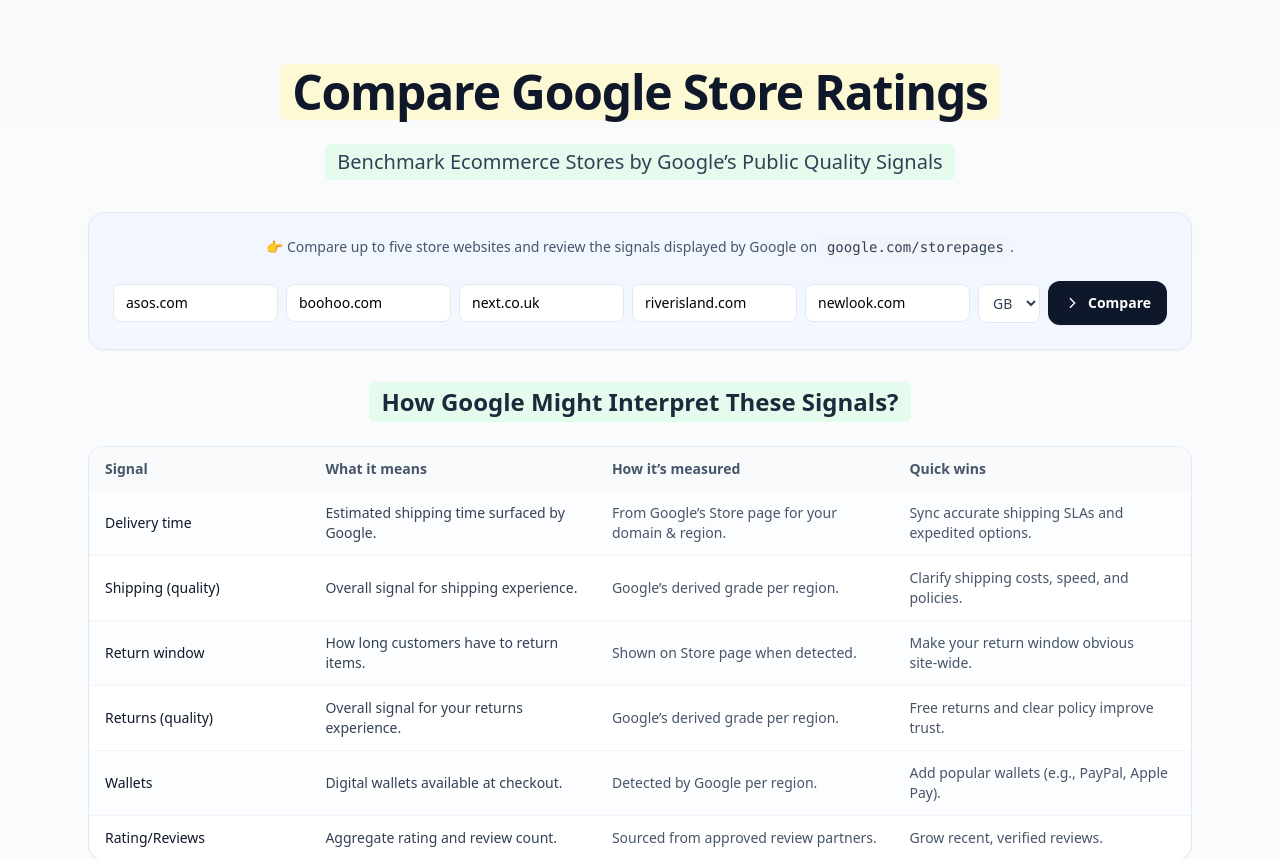
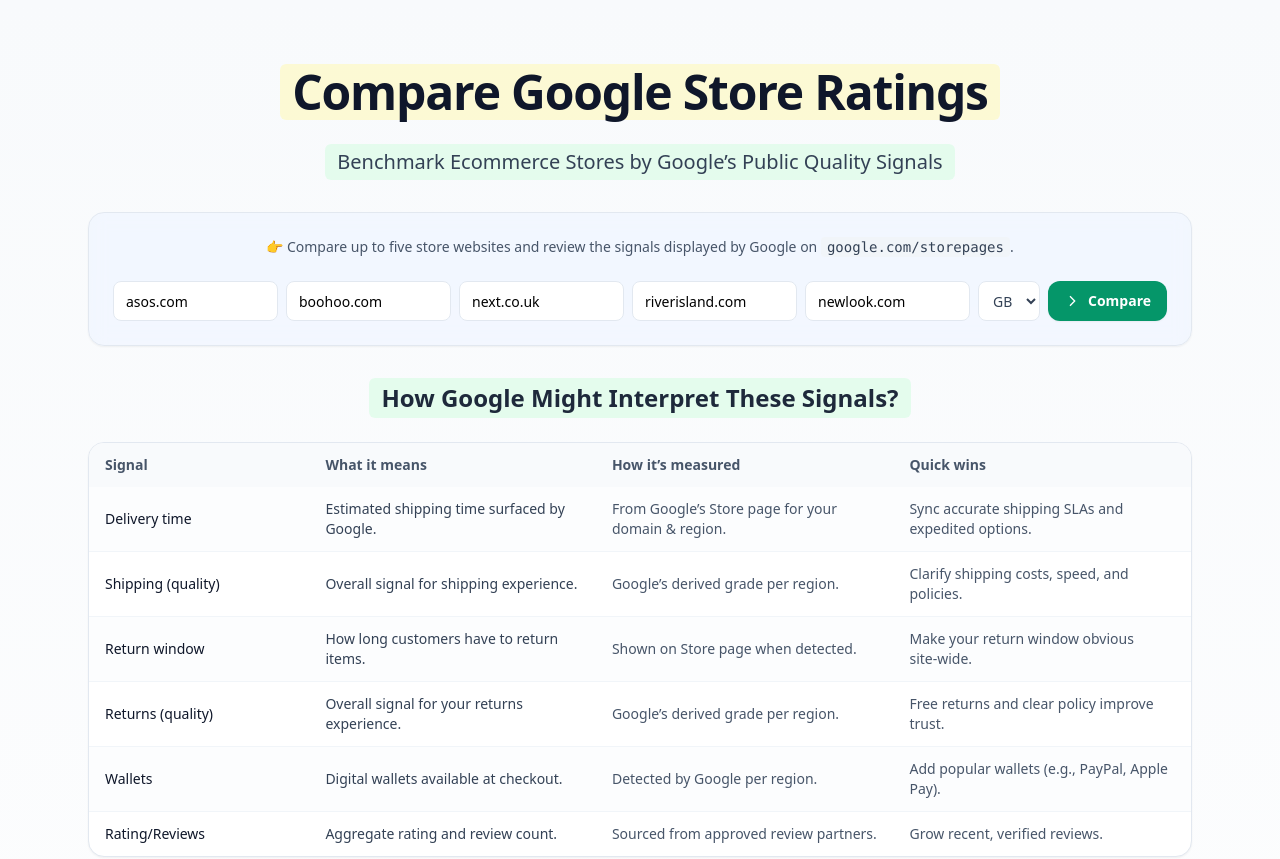
Before and after one commit to carlhendy/tsq-compartpr, a Next.js app: page / in a window 1280 px wide. Shown: the top 859 px of the page. Built offline with nearby package versions, Linux system fonts and the light colour scheme.

Commit message:
Add files via upload

```diff
--- a/app/page.tsx
+++ b/app/page.tsx
@@ -165,17 +165,18 @@ export default function Page() {
                   value={d}
                   onChange={(e) => updateDomain(i, e.target.value)}
                   placeholder="domain.com"
-                  className="w-full rounded-lg border border-slate-200 px-3 py-2 text-sm outline-none placeholder:text-slate-400 focus:border-slate-300 focus:ring-2 focus:ring-slate-200"
+                  className="w-full h-10 rounded-lg border border-slate-200 px-3 text-sm outline-none placeholder:text-slate-400 focus:border-slate-300 focus:ring-2 focus:ring-slate-200"
                 />
               ))}
             </div>
 
             {/* Country + Compare (mobile-centered, stacked) */}
             <div className="flex w-full sm:w-auto flex-col gap-2 sm:flex-row sm:gap-2 sm:pt-0 pt-2 items-stretch sm:items-center">
+              <label className="text-xs text-slate-600 font-medium mb-1 text-center sm:sr-only sm:text-left">Country/Region</label>
               <select
                 value={country}
                 onChange={(e) => setCountry(e.target.value)}
-                className="rounded-lg border border-slate-200 bg-white px-2.5 py-2 text-sm text-slate-700 focus:border-slate-300 focus:outline-none focus:ring-2 focus:ring-slate-200 w-full sm:w-auto max-w-xs mx-auto sm:max-w-none sm:mx-0"
+                className="h-10 rounded-lg border border-slate-200 bg-white px-2.5 text-sm text-slate-700 focus:border-slate-300 focus:outline-none focus:ring-2 focus:ring-slate-200 w-full sm:w-auto max-w-xs mx-auto sm:max-w-none sm:mx-0"
                 aria-label="Region"
               >
                 <option value="US">US</option>
@@ -191,7 +192,7 @@ export default function Page() {
               <button
                 onClick={compare}
                 disabled={loading}
-                className="inline-flex items-center justify-center gap-2 rounded-xl px-4 py-3 text-sm font-semibold text-white shadow-sm w-full sm:w-auto max-w-xs mx-auto sm:max-w-none sm:mx-0 bg-emerald-600 sm:bg-slate-900 hover:bg-emerald-700 sm:hover:bg-slate-800 disabled:cursor-not-allowed disabled:opacity-60"
+                className="inline-flex h-10 items-center justify-center gap-2 rounded-xl px-4 text-sm font-semibold text-white shadow-sm w-full sm:w-auto max-w-xs mx-auto sm:max-w-none sm:mx-0 bg-emerald-600 hover:bg-emerald-700 disabled:cursor-not-allowed disabled:opacity-60"
               >
                 {loading ? (
                   <svg className="h-4 w-4 animate-spin" viewBox="0 0 24 24">
```
